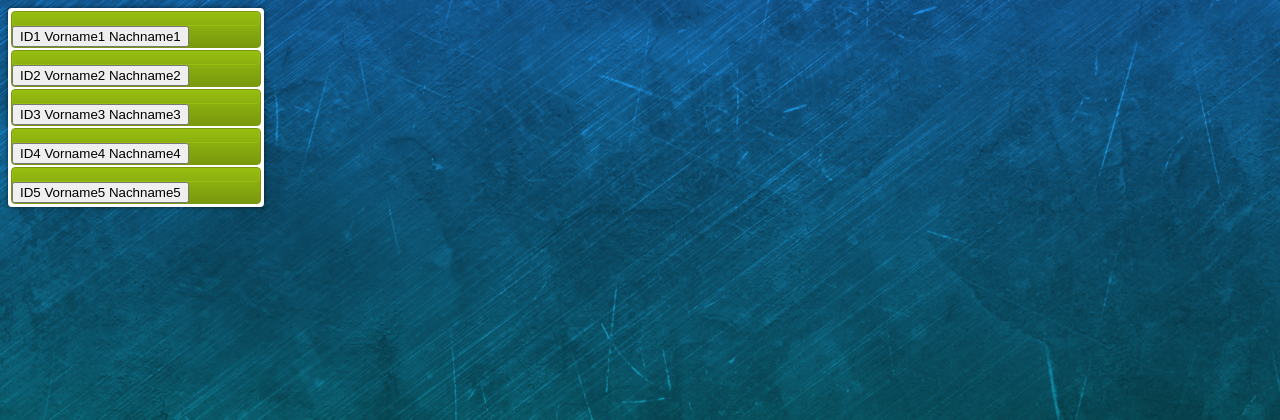
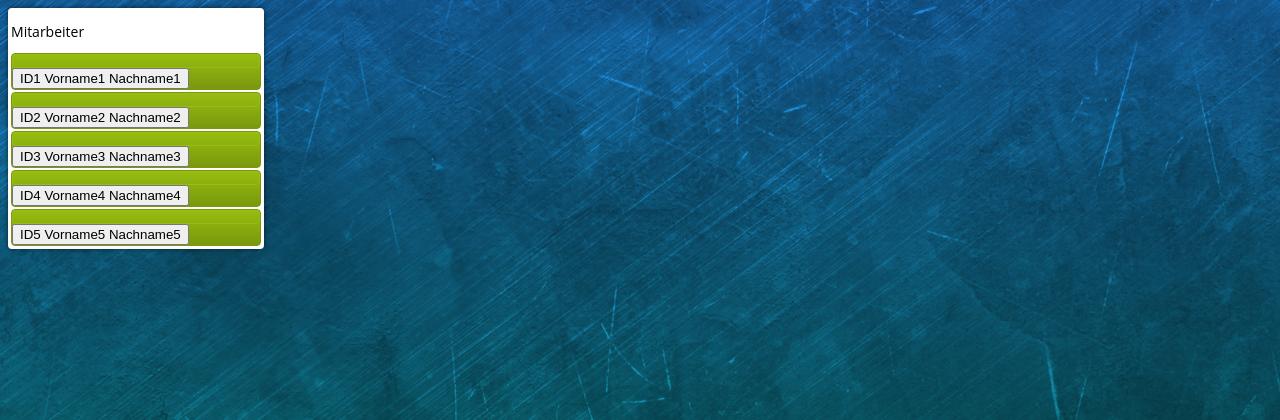
Before and after one commit to TopgameMediaCrew/DieFirma, a PHP site: page /view/mitarbeiterListe.php in a window 1280 px wide. Shown: the top 420 px of the page. Run offline with PHP 8.4, Linux system fonts and the light colour scheme; some libraries are stand-ins or nearby versions.

Commit message:
Unterfenster für Mitarbeiter Mockup erstellt

```diff
--- a/view/mitarbeiterListe.php
+++ b/view/mitarbeiterListe.php
@@ -6,6 +6,7 @@ include './header.php';
 <script type="text/javascript" src="./js/clickListener.js"></script>
 
 <div id='cssmenu'>
+    <p id="titel">Mitarbeiter</p>
     <ul>
         <li class='active'><a href='#'><span></span><input type="submit" value="ID1 Vorname1 Nachname1" /></a></li>
         <li class='active'><a href='#'><span></span><input type="submit" value="ID2 Vorname2 Nachname2" /></a></li>
```
